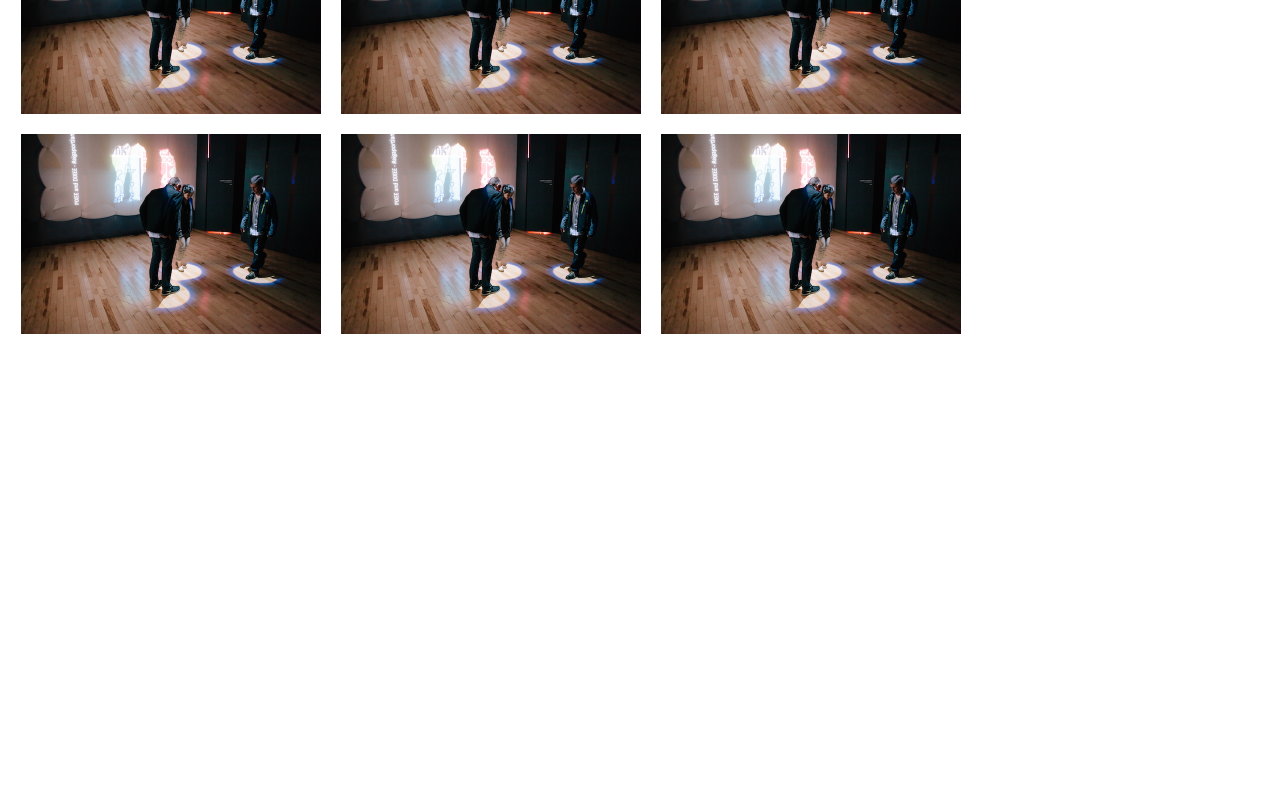
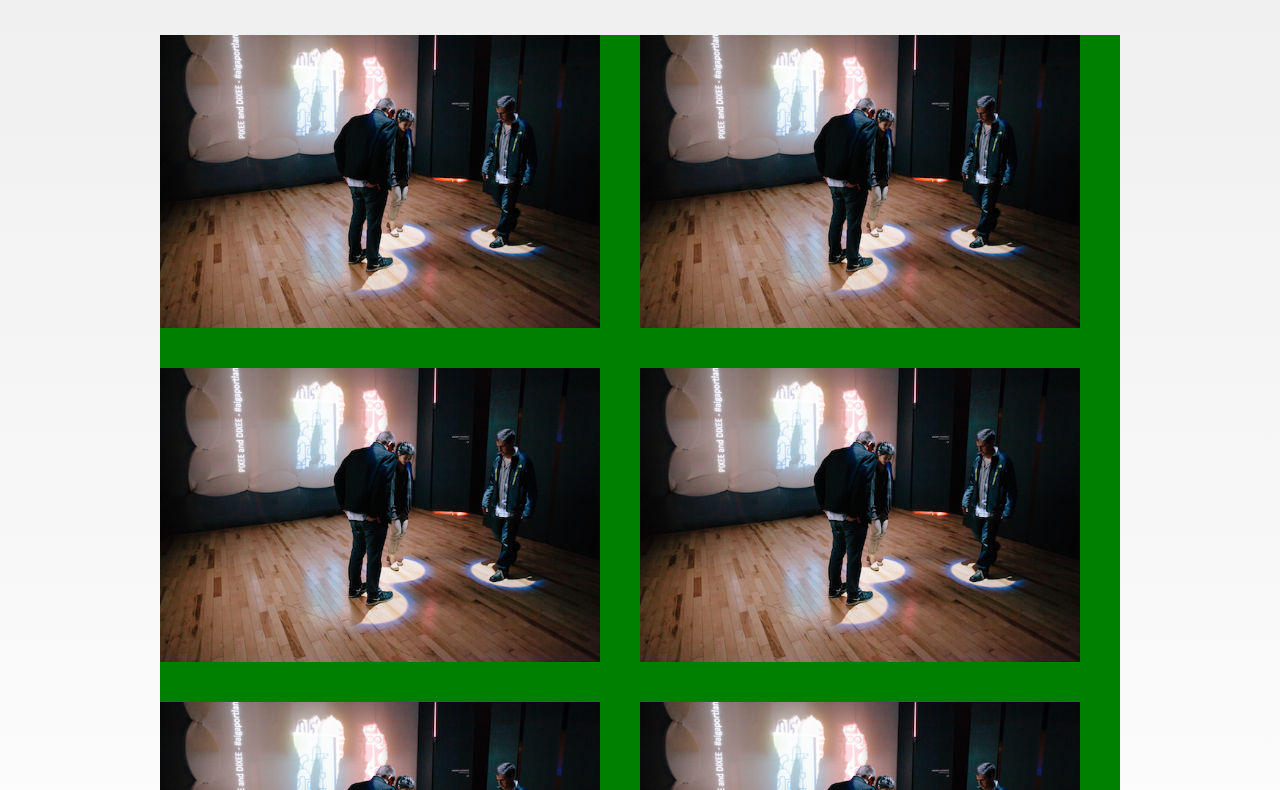
Before and after one commit to hanglinks/immersive.cc, a plain HTML site: page index.html in a window 1280 px wide. Shown: the part 105-895 px from the top of the page. Before the commit the page ends 800 px from the top, so only its background shows below. Drawn offline with Linux system fonts and the light colour scheme.

Commit message:
proper HTML structure, styles

```diff
--- a/index.html
+++ b/index.html
@@ -1,11 +1,12 @@
 <!DOCTYPE html>
 <html>
-
   <head>
     <meta charset='utf-8' />
     <meta http-equiv="X-UA-Compatible" content="chrome=1" />
-    <meta name="description" content="Immersive.cc : Immersive Computing Lab Website" />
+    <meta name="description" content="Immersive Computing Lab" />
 
+    <link href='http://fonts.googleapis.com/css?family=Titillium+Web:400,200,300,200italic,300italic,400italic,600,600italic' rel='stylesheet' type='text/css'>
+    <link href='http://fonts.googleapis.com/css?family=Open+Sans:300italic,400italic,600italic,400,600,300,700' rel='stylesheet' type='text/css'>
     <link rel="stylesheet" type="text/css" media="screen" href="stylesheets/stylesheet.css">
 
     <title>Immersive.cc</title>
@@ -13,15 +14,18 @@
 
   <body>
 
+    <div id="wrapper">
+
     <!-- HEADER -->
+
       <header>
         <h1 id="title">Immersive Computing Lab</h1>
       </header>
 
-    <!-- MAIN CONTENT -->
+      <!-- MAIN -->
 
       <div id="projects">
-      <div id="project-1" class="grid">
+        <div id="project-1" class="grid" data-content="Blurred Lines">
           <img src="test.jpg">
         </div>
         <div id="project-2" class="grid">
@@ -39,5 +43,8 @@
         <div id="project-6" class="grid">
           <img src="test.jpg">
         </div>
+
+    </div>
+
   </body>
 </html>
--- a/stylesheets/stylesheet.css
+++ b/stylesheets/stylesheet.css
@@ -1,14 +1,8 @@
 /*******************************************************************************
-Slate Theme for GitHub Pages
-by Jason Costello, @jsncostello
+Reset
 *******************************************************************************/
 
-
-/*******************************************************************************
-MeyerWeb Reset
-*******************************************************************************/
-
-html, body, div, span, applet, object, iframe,
+html, body, div, span, object, iframe,
 h1, h2, h3, h4, h5, h6, p, blockquote, pre,
 a, abbr, acronym, address, big, cite, code,
 del, dfn, em, img, ins, kbd, q, s, samp,
@@ -25,7 +19,6 @@ time, mark, audio, video {
   padding: 0;
   border: 0;
   font: inherit;
-  vertical-align: baseline;
 }
 
 /* HTML5 display-role reset for older browsers */
@@ -44,18 +37,93 @@ table {
 }
 
 /*******************************************************************************
-Theme Styles
+Globals
 *******************************************************************************/
 
+*, *:before, *:after {
+  -moz-box-sizing: border-box;
+  -webkit-box-sizing: border-box;
+  box-sizing: border-box;
+  vertical-align: top;
+}
+
+html {
+  font-size: 62.5%; /* 10px */
+  min-height: 100%;
+  background: -webkit-linear-gradient(#eee, #fff);
+  background: linear-gradient(#eee, #fff);
+}
+
+body {
+  font-size: 1.4rem; /* 14px */
+  font-family: "Exo 2", "Titillium Web", "Helvetica Neue";
+}
+
+/*******************************************************************************
+Styles
+*******************************************************************************/
+
+#wrapper {
+  padding: 0 10px;
+  max-width: 980px;
+  margin: 0 auto;
+}
+
+header {
+  height: 140px;
+  line-height: 140px;
+}
+
+header h1#title {
+  font-size: 2.5rem;
+  font-weight: 200;
+}
+
 #projects {
-  border: 1px solid green;
+  background: green;
   max-width: 960px;
+  font-size: 0px;
 }
 
 #projects .grid {
-  float: left;
-  max-width: 300px;
-  margin: 0 0 20px 20px;
+  position: relative;
+  display: inline-block;
+  max-width: 440px;
+  margin: 0 40px 40px 0;
+  /*margin: 0;*/
+  background-color: orange;
+}
+
+#projects .grid:before, .grid:after{
+  position:absolute;
+  opacity:0.0;
+  transition: all 0.5s;
+  -webkit-transition: all 0.5s;
+}
+
+#projects .grid:after {
+  content:'';
+  width:100%; height:100%;
+  top:0; left:0;
+  background: black;
+}
+
+#projects .grid:hover:after {
+  opacity:0.5;
+}
+
+#projects .grid:before {
+  content: attr(data-content);
+  font-size: 1.6rem;
+  font-weight: 200;
+  width:100%;
+  color:#fff;
+  z-index:1;
+  text-align:center;
+*/}
+
+#projects .grid:hover:before {
+    opacity:1;
 }
 
 #projects img {
```
Also changed, not shown: 1 other file. Lines whose indentation alone changed are shown as unchanged.
